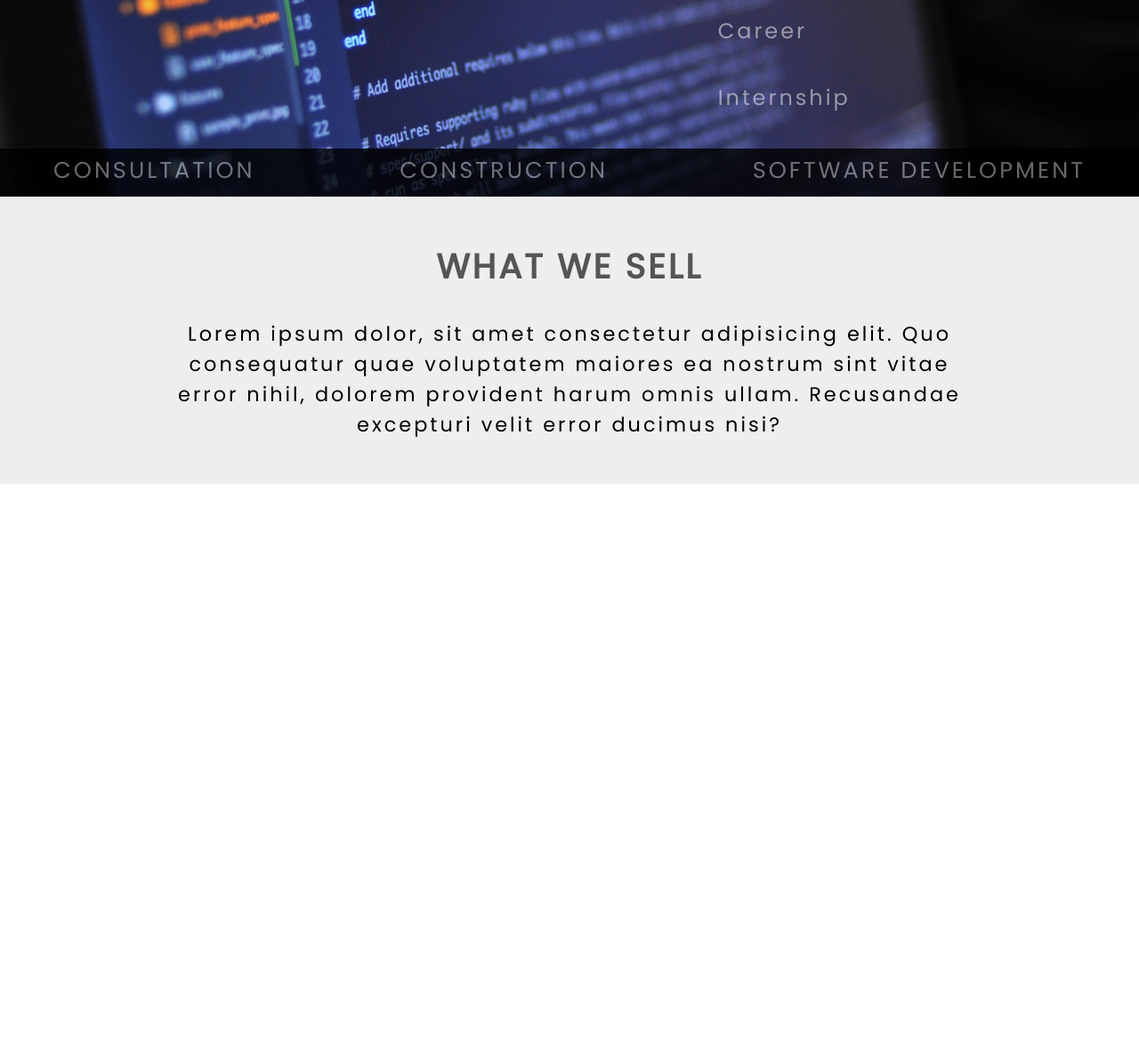
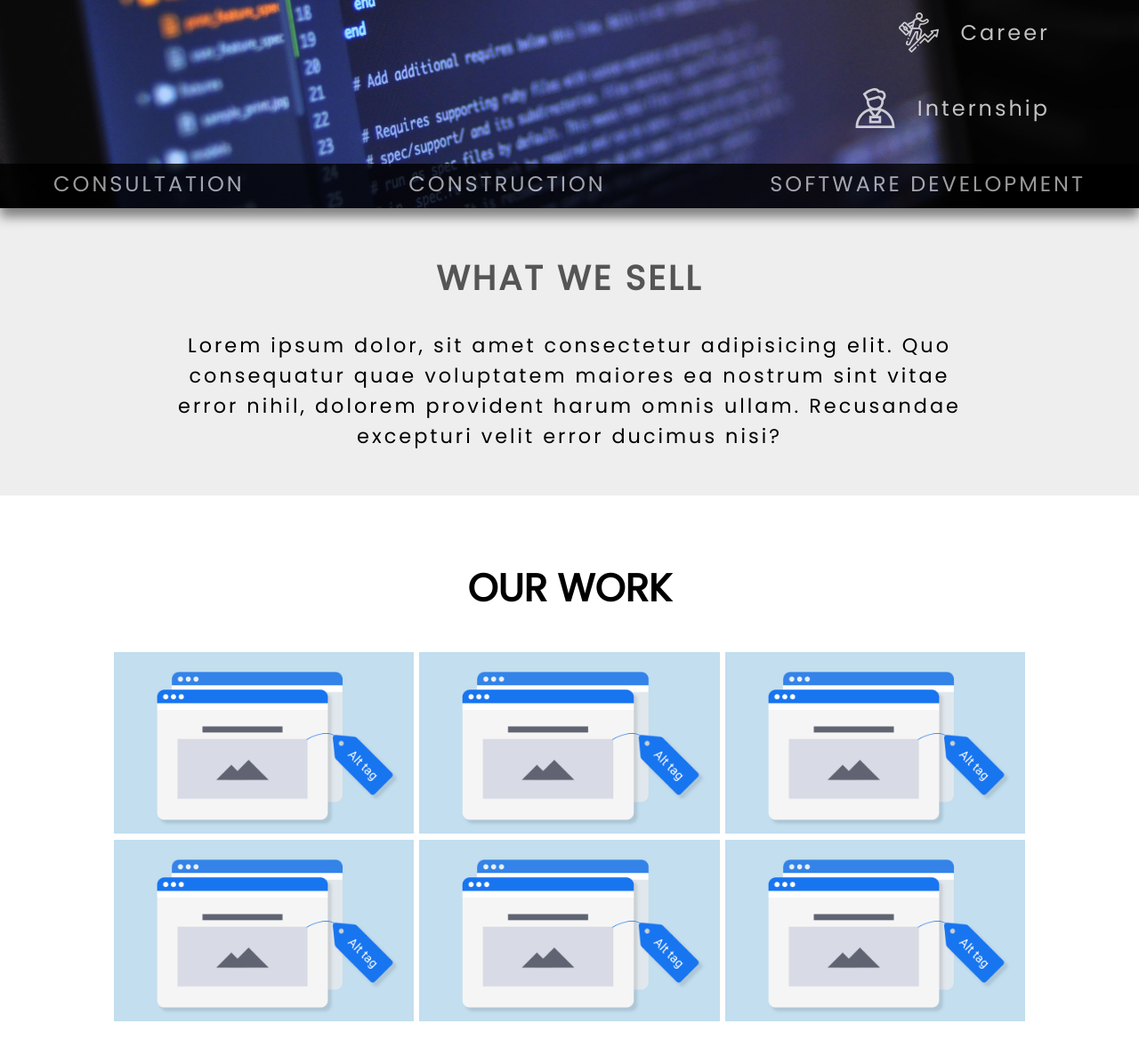
Before and after one commit to buffbahun/codnix, a plain HTML site: page office/index.html in a window 1280 px wide. Shown: the part 443-1630 px from the top of the page at 89% size. Before the commit the page ends 987 px from the top, so only its background shows below. Drawn offline with Linux system fonts and the light colour scheme.

Commit message:
Add files via upload

```diff
--- a/office/index.html
+++ b/office/index.html
@@ -3,6 +3,7 @@
 <head>
     <link rel="stylesheet" href="style.css">
     <meta charset="UTF-8">
+    <script src="script.js" defer></script>
     <meta http-equiv="X-UA-Compatible" content="IE=edge">
     <meta name="viewport" content="width=device-width, initial-scale=1.0">
     <title>ICC</title>
@@ -55,11 +56,11 @@
 
             <div class="sub">
                 <ul>
-                    <li>Website Development</li>
-                    <li>Application Development</li>
-                    <li>Training</li>
-                    <li>Career</li>
-                    <li>Internship</li>
+                    <li><img src="icons/coding.svg" width="45" alt=""><p>Website Development</p></li>
+                    <li><img src="icons/feature.svg" width="45" alt=""><p>Application Development</p></li>
+                    <li><img src="icons/online-learning.svg" width="45" alt=""><p>Training</p></li>
+                    <li><img src="icons/promotion.svg" width="45" alt="">Career</li>
+                    <li><img src="icons/doctor.svg" width="45" alt="">Internship</li>
                 </ul>
             </div>
 
@@ -84,6 +85,23 @@
 
     <main>
 
+        <article class="work">
+
+            <h1>OUR WORK</h1>
+
+            <section>
+
+                <picture><img src="what-is-alt-text.png" alt=""></picture>
+                <picture><img src="what-is-alt-text.png" alt=""></picture>
+                <picture><img src="what-is-alt-text.png" alt=""></picture>
+                <picture><img src="what-is-alt-text.png" alt=""></picture>
+                <picture><img src="what-is-alt-text.png" alt=""></picture>
+                <picture><img src="what-is-alt-text.png" alt=""></picture>
+
+            </section>
+
+        </article>
+
     </main>
 
     <footer>
--- a/office/style.css
+++ b/office/style.css
@@ -9,12 +9,14 @@
     margin: 0;
     padding: 0;
     box-sizing: border-box;
+    /* border: solid red; */
 
 }
 
 header{
 
     background-color: #eeeeee;
+    /* border: solid; */
 
 }
 
@@ -25,6 +27,7 @@ header>nav>.media{
     display: flex;
     justify-content: flex-end;
     /* padding-left: 50px; */
+    /* border: solid red; */
 
 }
 
@@ -52,6 +55,7 @@ nav>.media>ul{
 .media>ul li{
 
     transition: all .3s ease-in-out;
+    /* border: solid red; */
 
 }
 
@@ -105,6 +109,7 @@ header>nav>.logo_nav{
     font-size: 5.5em;
     top: -60px;
     left: -200px;
+    /* border: solid red; */
 
 }
 
@@ -135,6 +140,7 @@ nav>.logo_nav>.nav ul{
     display: flex;
     list-style-type: none;
     justify-content: space-between;
+    /* border: solid red; */
 
 }
 
@@ -144,8 +150,9 @@ nav>.logo_nav>.nav ul{
     /* border: solid; */
     padding: 5px 7px;
     border-bottom: solid 6px white;
-    font-size: 1.2em;
+    /* font-size: 100%; */
     letter-spacing: 3px;
+    /* width: 160px; */
 
 }
 
@@ -160,6 +167,7 @@ header .sub_nav{
 
     margin-top: 50px;
     background: center/100% no-repeat url('it.jpg');
+    box-shadow: 0px 10px 12px grey;
 
 }
 
@@ -186,8 +194,8 @@ header .sub_nav{
 
 .sub_nav ul li{
 
-    color: white;
-    opacity: .5;
+    color: #fff;
+    opacity: .75;
     cursor: pointer;
 
 }
@@ -195,6 +203,7 @@ header .sub_nav{
 .sub_nav ul li:hover{
 
     opacity: 1;
+    /* color: white; */
 
 }
 
@@ -203,8 +212,13 @@ header .sub_nav{
     padding: 20px;
     font-size: 1.5em;
     letter-spacing: 3px;
+    display: flex;
+    justify-content: flex-end;
+    gap: 25px;
+    align-items: center;
 
 }
+
 
 .sb>ul{
 
@@ -214,6 +228,7 @@ header .sub_nav{
     padding: 0 50px;
     background: black;
     opacity: .8;
+    /* border: solid red; */
 
 }
 
@@ -221,7 +236,7 @@ header .sub_nav{
 
     padding: 5px 10px;
     letter-spacing: 3px;
-    font-size: 1.6em;
+    font-size: 150%;
     border-bottom: solid 5px transparent;
 
 }
@@ -229,7 +244,7 @@ header .sub_nav{
 .sb>ul li:hover{
 
     border-bottom: solid 5px white;
-    transition: all .3s ease-in-out;
+    transition: all .1s ease-in-out;
 
 }
 
@@ -256,6 +271,34 @@ header>.sell{
     text-align: center;
     font-size: 1.4em;
     letter-spacing: 3px;
+
+}
+
+main{
+
+    padding: 4vh 10vw;
+
+}
+
+main>.work>h1{
+
+    font-size: 2.7em;
+    text-align: center;
+    padding: 40px 0;
+
+}
+
+main>.work>section{
+
+    display: grid;
+    grid-template-columns: 1fr 1fr 1fr;
+    gap: 0 6px;
+
+}
+
+.work>section picture img{
+
+    width: 100%;
 
 }
 
@@ -328,4 +371,25 @@ header>.sell{
         /* transition: width .5s ease-in-out; */
     }
 
+    .sub_nav ul li{
+
+        opacity: 1;
+        /* border: solid; */
+
+    }
+
+
+
+    main{
+
+        padding: 0;
+
+    }
+
+    main>.work>section{
+
+        grid-template-columns: 1fr;
+
+    }
+
 }
```
Also changed, not shown: office/icons/coding.svg (added), office/icons/doctor.svg (added), office/icons/feature.svg (added), office/icons/online-learning.svg (added), office/icons/promotion.svg (added), office/what-is-alt-text.png (added).
